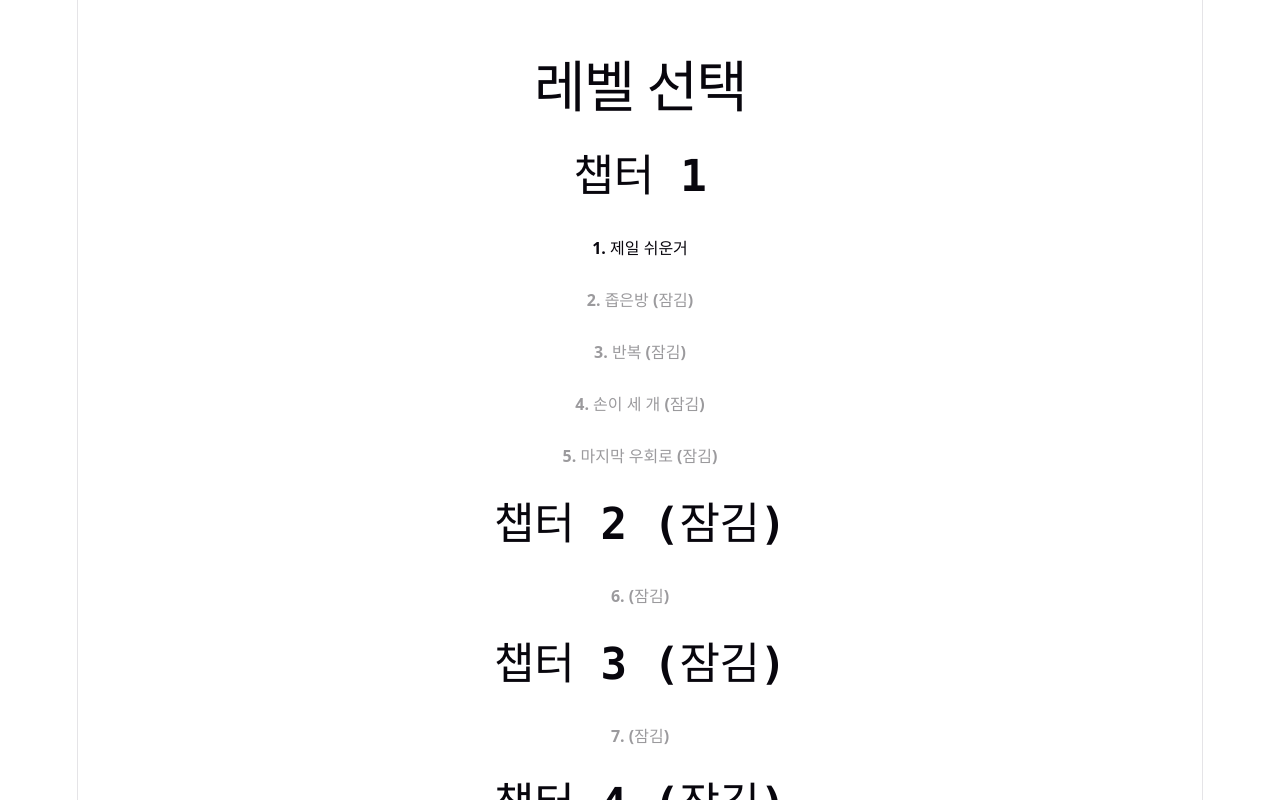
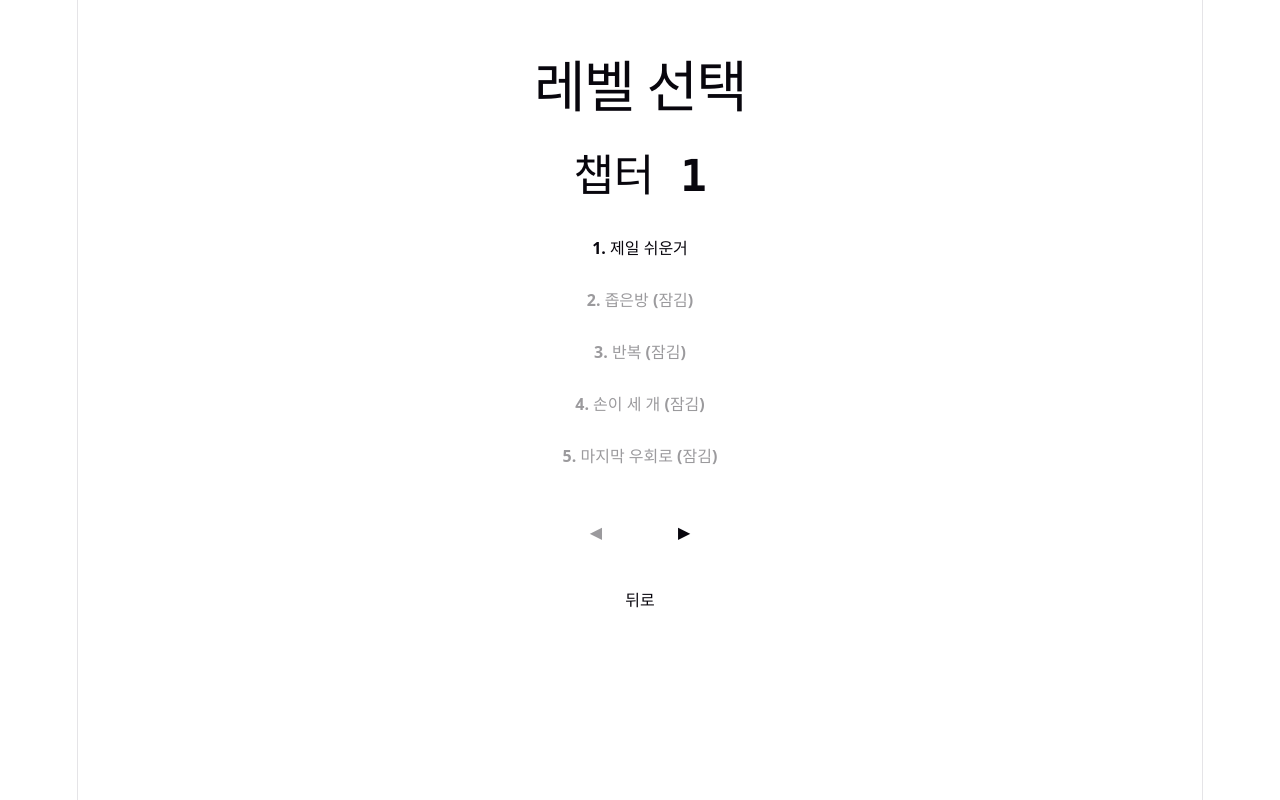
Before and after one commit to bellround/onepush, a React (Vite) app: page / in a window 1280 px wide. Both pictures are taken after a click on the button "게임 시작". Shown: the top 800 px of the page. Built offline with nearby package versions, Linux system fonts and the light colour scheme.

Commit message:
챕터 이동 추가

```diff
--- a/src/App.css
+++ b/src/App.css
@@ -190,6 +190,20 @@
   max-width: 380px;
 }
 
+.chapter-nav {
+  display: flex;
+  gap: 12px;
+  margin-top: 8px;
+}
+
+.chapter-nav .btn[disabled] {
+  opacity: 0.4;
+  cursor: not-allowed;
+}
+.chapter-nav .btn[disabled]:hover {
+  background: transparent;
+}
+
 .level-chapter-title {
   font: 600 44px/1 var(--mono);
   color: var(--text-h);
--- a/src/components/LevelSelect.tsx
+++ b/src/components/LevelSelect.tsx
@@ -25,17 +25,6 @@ export default function LevelSelect({
 }) {
   const [bindings] = useState(loadKeybindings)
 
-  useEffect(() => {
-    function handleKeyDown(e: KeyboardEvent) {
-      if (e.code === bindings.exit) {
-        e.preventDefault()
-        onBack()
-      }
-    }
-    window.addEventListener('keydown', handleKeyDown)
-    return () => window.removeEventListener('keydown', handleKeyDown)
-  }, [bindings.exit, onBack])
-
   const chapters: { id: string; levels: { level: (typeof LEVELS)[number]; index: number }[] }[] = []
   LEVELS.forEach((level, index) => {
     const id = chapterOf(level.id)
@@ -47,16 +36,40 @@ export default function LevelSelect({
     }
   })
 
+  const [chapterIndex, setChapterIndex] = useState(() => {
+    const found = chapters.findIndex((c) => c.levels.some(({ index }) => index === progress))
+    return found === -1 ? 0 : found
+  })
+
+  useEffect(() => {
+    function handleKeyDown(e: KeyboardEvent) {
+      if (e.code === bindings.exit) {
+        e.preventDefault()
+        onBack()
+        return
+      }
+      if (e.code === bindings.right) {
+        e.preventDefault()
+        setChapterIndex((i) => Math.min(i + 1, chapters.length - 1))
+        return
+      }
+      if (e.code === bindings.left) {
+        e.preventDefault()
+        setChapterIndex((i) => Math.max(i - 1, 0))
+      }
+    }
+    window.addEventListener('keydown', handleKeyDown)
+    return () => window.removeEventListener('keydown', handleKeyDown)
+  }, [bindings, chapters.length, onBack])
+
+  const chapter = chapters[chapterIndex]
+
   return (
     <section className="settings">
       <h1>레벨 선택</h1>
-      {chapters.map((chapter) => {
-        const chapterLocked = chapter.levels[0].index > progress
-        return (
-          <div className="level-chapter" key={chapter.id}>
+      <div className="level-chapter">
         <h2 className="level-chapter-title">
           {chapterLabel(chapter.id)}
-              {chapterLocked ? ' (잠김)' : ''}
         </h2>
         <div className="level-list">
           {chapter.levels.map(({ level, index }) => {
@@ -76,8 +89,24 @@ export default function LevelSelect({
           })}
         </div>
       </div>
-        )
-      })}
+      <div className="chapter-nav">
+        <button
+          type="button"
+          className="btn"
+          disabled={chapterIndex === 0}
+          onClick={() => setChapterIndex((i) => i - 1)}
+        >
+          ◀
+        </button>
+        <button
+          type="button"
+          className="btn"
+          disabled={chapterIndex === chapters.length - 1}
+          onClick={() => setChapterIndex((i) => i + 1)}
+        >
+          ▶
+        </button>
+      </div>
       <button type="button" className="btn" onClick={onBack}>
         뒤로
       </button>
```
Lines whose indentation alone changed are shown as unchanged.
